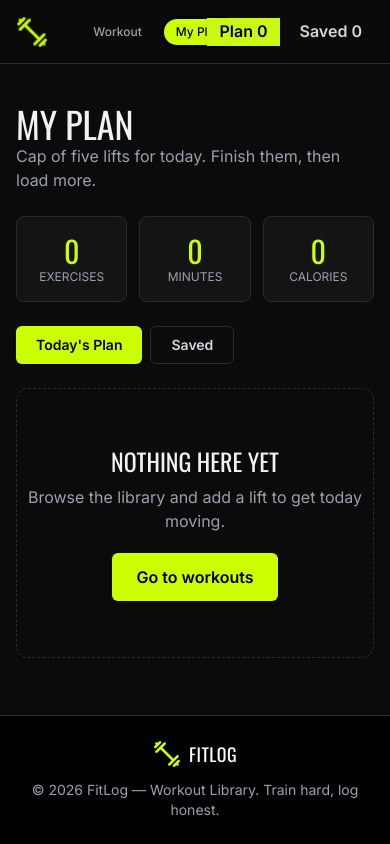
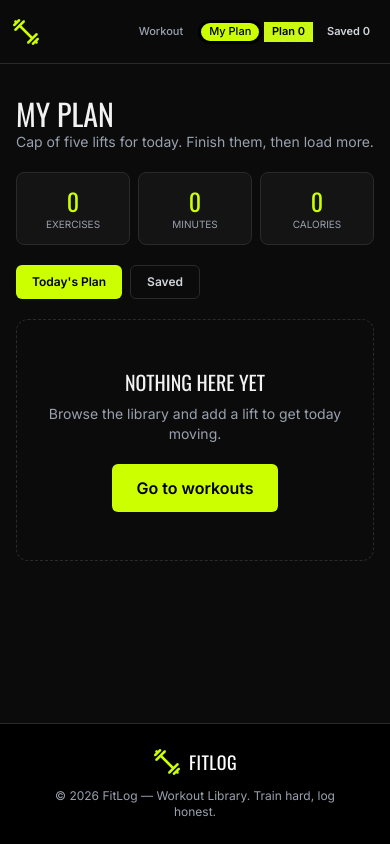
Before and after one commit to mdsolimansikder7/Fitlog-assignment-06, a Next.js app: page /my-plan in a window 390 px wide. Built offline with nearby package versions, Linux system fonts and the light colour scheme.

Commit message:
Resposibe-all

```diff
--- a/src/app/my-plan/page.tsx
+++ b/src/app/my-plan/page.tsx
@@ -20,39 +20,41 @@ export default function MyPlan() {
   ];
 
   const tabClass = (name: "plan" | "saved") =>
-    `rounded-md px-5 py-2 text-sm font-semibold ${
+    `rounded-md px-4 py-2 text-xs font-semibold sm:px-5 sm:text-sm ${
       tab === name ? "bg-accent text-black" : "border border-line text-gray-300"
     }`;
 
   return (
-    <div className="mx-auto max-w-4xl px-4 py-10">
-      <h1 className="font-display text-4xl uppercase">My Plan</h1>
-      <p className="text-gray-400">Cap of five lifts for today. Finish them, then load more.</p>
+    <div className="mx-auto max-w-4xl px-4 py-8 sm:py-10">
+      <h1 className="font-display text-3xl uppercase sm:text-4xl">My Plan</h1>
+      <p className="text-sm text-gray-400 sm:text-base">Cap of five lifts for today. Finish them, then load more.</p>
 
       {/* Metrics */}
-      <div className="mt-6 grid grid-cols-3 gap-3">
+      <div className="mt-5 grid grid-cols-3 gap-2 sm:mt-6 sm:gap-3">
         {stats.map(([label, value]) => (
-          <div key={label} className="rounded-lg border border-line bg-card p-4 text-center">
-            <p className="font-display text-3xl text-accent">{value}</p>
-            <p className="text-xs uppercase text-gray-400">{label}</p>
+          <div key={label} className="rounded-lg border border-line bg-card p-3 text-center sm:p-4">
+            <p className="font-display text-2xl text-accent sm:text-3xl">{value}</p>
+            <p className="text-[10px] uppercase text-gray-400 sm:text-xs">{label}</p>
           </div>
         ))}
       </div>
 
       {/* Tabs */}
-      <div className="mt-6 flex gap-2">
+      <div className="mt-5 flex gap-2 sm:mt-6">
         <button onClick={() => setTab("plan")} className={tabClass("plan")}>Today&apos;s Plan</button>
         <button onClick={() => setTab("saved")} className={tabClass("saved")}>Saved</button>
       </div>
 
       {/* List */}
-      <div className="mt-6 space-y-4">
+      <div className="mt-5 space-y-4 sm:mt-6">
         {!loaded && <p className="py-10 text-center text-gray-400">Loading workouts…</p>}
 
         {loaded && list.length === 0 && (
-          <div className="rounded-xl border border-dashed border-line py-14 text-center">
-            <h2 className="font-display text-2xl uppercase">Nothing here yet</h2>
-            <p className="mt-2 text-gray-400">Browse the library and add a lift to get today moving.</p>
+          <div className="rounded-xl border border-dashed border-line px-4 py-12 text-center sm:py-14">
+            <h2 className="font-display text-xl uppercase sm:text-2xl">Nothing here yet</h2>
+            <p className="mt-2 text-sm text-gray-400 sm:text-base">
+              Browse the library and add a lift to get today moving.
+            </p>
             <Link href="/" className="mt-5 inline-block rounded-md bg-accent px-6 py-3 font-semibold text-black">
               Go to workouts
             </Link>
@@ -63,26 +65,26 @@ export default function MyPlan() {
           list.map((w) => (
             <div
               key={w.id}
-              className="flex flex-col gap-4 rounded-xl border border-line bg-card p-4 sm:flex-row sm:items-center"
+              className="flex flex-col gap-4 rounded-xl border border-line bg-card p-3 sm:flex-row sm:items-center sm:p-4"
             >
-              <img src={w.image} alt={w.name} className="h-24 w-full rounded-lg object-cover sm:w-24" />
+              <img src={w.image} alt={w.name} className="h-40 w-full rounded-lg object-cover sm:h-24 sm:w-24" />
               <div className="flex-1">
-                <h3 className="font-display text-lg uppercase">{w.name}</h3>
+                <h3 className="font-display text-base uppercase sm:text-lg">{w.name}</h3>
                 <p className="text-sm text-gray-400">{w.equipment}</p>
-                <div className="mt-1 flex gap-4 text-sm text-gray-300">
+                <div className="mt-1 flex flex-wrap gap-3 text-xs text-gray-300 sm:gap-4 sm:text-sm">
                   <span className="flex items-center gap-1"><Clock size={14} /> {w.duration} min</span>
                   <span className="flex items-center gap-1"><Flame size={14} /> {w.caloriesBurned} kcal</span>
                   <span className="flex items-center gap-1"><Star size={14} className="text-accent" /> {w.rating}</span>
                 </div>
               </div>
               <div className="flex flex-wrap items-center gap-2">
-                <Link href={`/workout/${w.id}`} className="rounded-md border border-gray-500 px-3 py-2 text-sm hover:border-accent">
+                <Link href={`/workout/${w.id}`} className="rounded-md border border-gray-500 px-3 py-2 text-xs hover:border-accent sm:text-sm">
                   View Details
                 </Link>
                 {tab === "plan" && (
                   <button
                     onClick={() => markDone(w.id)}
-                    className="flex items-center gap-1 rounded-md bg-accent px-3 py-2 text-sm font-semibold text-black"
+                    className="flex items-center gap-1 rounded-md bg-accent px-3 py-2 text-xs font-semibold text-black sm:text-sm"
                   >
                     <Check size={16} /> Mark as Done
                   </button>
--- a/src/app/workout/[id]/page.tsx
+++ b/src/app/workout/[id]/page.tsx
@@ -5,7 +5,6 @@ import { Plus, Bookmark } from "lucide-react";
 import { getWorkout } from "@/api-file/api";
 import { usePlan, MAX_PLAN } from "@/context/PlanContext";
 import { Workout } from "@/type/workout";
-
 
 export default function WorkoutDetails() {
   const { id } = useParams<{ id: string }>();
@@ -45,14 +44,14 @@ export default function WorkoutDetails() {
   ];
 
   return (
-    <div className="mx-auto grid max-w-7xl gap-8 px-4 py-10 md:grid-cols-2">
+    <div className="mx-auto grid max-w-7xl gap-6 px-4 py-8 sm:gap-8 sm:py-10 md:grid-cols-2">
       {/* Left: image */}
       <img src={workout.image} alt={workout.name} className="w-full rounded-xl object-cover md:h-full" />
 
       {/* Right: details */}
       <div>
-        <h1 className="font-display text-4xl uppercase">{workout.name}</h1>
-        <p className="mt-2 text-gray-400">{workout.description}</p>
+        <h1 className="font-display text-3xl uppercase sm:text-4xl">{workout.name}</h1>
+        <p className="mt-2 text-sm text-gray-400 sm:text-base">{workout.description}</p>
         <div className="mt-3 flex flex-wrap gap-2">
           {workout.muscleGroups.map((tag) => (
             <span key={tag} className="rounded-full border border-line px-3 py-1 text-xs font-semibold text-accent">
@@ -61,7 +60,7 @@ export default function WorkoutDetails() {
           ))}
         </div>
 
-        <h2 className="mb-2 mt-6 font-display text-xl uppercase">Key Specs</h2>
+        <h2 className="mb-2 mt-5 font-display text-lg uppercase sm:mt-6 sm:text-xl">Key Specs</h2>
         <div className="divide-y divide-line rounded-lg border border-line bg-card">
           {specs.map(([label, value]) => (
             <div key={label} className="flex justify-between px-4 py-2 text-sm">
@@ -71,7 +70,7 @@ export default function WorkoutDetails() {
           ))}
         </div>
 
-        <h2 className="mb-2 mt-6 font-display text-xl uppercase">Instructions</h2>
+        <h2 className="mb-2 mt-5 font-display text-lg uppercase sm:mt-6 sm:text-xl">Instructions</h2>
         <ol className="space-y-3">
           {workout.instructions.map((step, i) => (
             <li key={i} className="flex gap-3 text-sm text-gray-300">
--- a/src/components/Footer.tsx
+++ b/src/components/Footer.tsx
@@ -8,7 +8,9 @@ export default function Footer() {
           <Image src={logo} alt="FitLog" className="h-7 w-7" />
           <span className="font-display text-lg tracking-wide text-white">FITLOG</span>
         </div>
-        <p>© 2026 FitLog — Workout Library. Train hard, log honest.</p>
+        <p className="max-w-xs px-2 text-xs sm:max-w-none sm:px-0 sm:text-sm">
+          © 2026 FitLog — Workout Library. Train hard, log honest.
+        </p>
       </div>
     </footer>
   );
--- a/src/components/Hero.tsx
+++ b/src/components/Hero.tsx
@@ -1,39 +1,36 @@
 import { ArrowDown } from "lucide-react";
-import banner from "@/assets/banner.png"
+import banner from "@/assets/banner.png";
 import Image from "next/image";
 
 export default function Hero() {
   return (
-    <section className="mx-auto max-w-7xl px-4 pb-12 pt-8 md:pb-16 md:pt-10">
-
-      <div className="grid items-center gap-8 rounded-2xl border border-line bg-[#121317] p-6 sm:p-10 md:grid-cols-2 md:px-16 md:py-14">
-
+    <section className="mx-auto max-w-7xl px-4 pb-10 pt-6 sm:pb-12 sm:pt-8 md:pb-16 md:pt-10">
+      <div className="grid items-center gap-6 rounded-2xl border border-line bg-[#121317] p-5 sm:gap-8 sm:p-10 md:grid-cols-2 md:px-16 md:py-14">
         <div>
-          <p className="mb-4 text-[11px] font-semibold uppercase tracking-widest text-accent">
+          <p className="mb-3 text-[10px] font-semibold uppercase tracking-widest text-accent sm:mb-4 sm:text-[11px]">
             Workout Library
           </p>
-          <h1 className="font-display text-4xl font-bold uppercase leading-[1.05] sm:text-5xl lg:text-5xl">
+          <h1 className="font-display text-3xl font-bold uppercase leading-[1.1] sm:text-5xl lg:text-5xl">
             Train with intent. Log every set.
           </h1>
-          <p className="mt-5 max-w-md text-sm leading-relaxed text-gray-400">
+          <p className="mt-4 max-w-md text-sm leading-relaxed text-gray-400 sm:mt-5">
             FitLog is a dark, no-nonsense gym companion: pick a lift, lock it into today&apos;s plan,
             and watch the week&apos;s work add up.
           </p>
 
           <a
             href="#library"
-            className="mt-8 inline-flex items-center gap-2 rounded-md bg-accent px-5 py-3 text-xs font-bold tracking-wide text-black hover:opacity-90"
+            className="mt-6 inline-flex items-center gap-2 rounded-md bg-accent px-5 py-3 text-xs font-bold tracking-wide text-black hover:opacity-90 sm:mt-8"
           >
             BROWSE WORKOUTS <ArrowDown size={14} />
           </a>
         </div>
 
-
         <div className="flex justify-center md:justify-end">
           <Image
             src={banner}
             alt="Gym banner"
-            className="h-56 w-auto object-contain sm:h-72 md:h-80 md:pr-8"
+            className="h-44 w-auto object-contain sm:h-72 md:h-80 md:pr-8"
           />
         </div>
       </div>
--- a/src/components/Navbar.tsx
+++ b/src/components/Navbar.tsx
@@ -10,16 +10,16 @@ export default function Navbar() {
   const { plan, saved } = usePlan();
 
   const linkClass = (active: boolean) =>
-    `btn btn-sm rounded-full font-medium ${
+    `btn btn-xs sm:btn-sm rounded-full font-medium ${
       active ? "btn-primary text-black" : "btn-ghost text-gray-400 hover:text-white"
     }`;
 
   return (
-    <div className="navbar sticky top-0 z-40 border-b border-line bg-base-100/95 px-4 backdrop-blur">
+    <div className="navbar sticky top-0 z-40 border-b border-line bg-base-100/95 px-3 py-2 backdrop-blur sm:px-4">
       <div className="navbar-start">
         <Link href="/" className="flex items-center gap-2">
-          <Image src={logo} alt="FitLog" className="h-8 w-8" />
-          <span className="hidden font-display text-xl tracking-wide sm:block">FITLOG</span>
+          <Image src={logo} alt="FitLog" className="h-7 w-7 sm:h-8 sm:w-8" />
+          <span className="hidden font-display text-lg tracking-wide sm:block sm:text-xl">FITLOG</span>
         </Link>
       </div>
 
@@ -33,12 +33,17 @@ export default function Navbar() {
           </Link>
         </div>
       </div>
-
-      <div className="navbar-end gap-2 text-xs font-semibold sm:text-sm">
-        <Link href="/my-plan" className="badge badge-lg border-none bg-accent px-3 text-black">
+      <div className="navbar-end gap-1.5 sm:gap-2">
+        <Link
+          href="/my-plan"
+          className="badge badge-sm border-none bg-accent px-2 text-[11px] font-semibold text-black sm:px-2.5 sm:text-xs"
+        >
           Plan {plan.length}
         </Link>
-        <Link href="/my-plan" className="badge badge-lg badge-outline px-3 text-gray-300">
+        <Link
+          href="/my-plan"
+          className="badge badge-sm badge-outline px-2 text-[11px] font-semibold text-gray-300 sm:px-2.5 sm:text-xs"
+        >
           Saved {saved.length}
         </Link>
       </div>
```
Also changed, not shown: src/app/page.tsx (+7 -9 lines).
